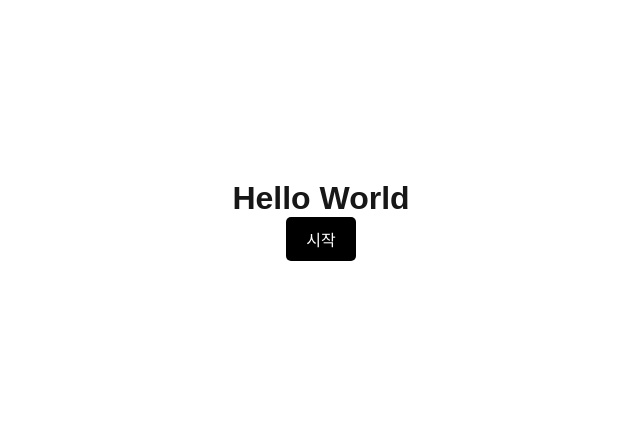
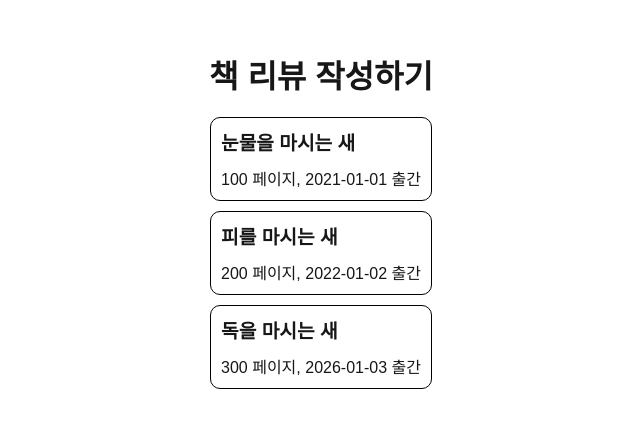
Before and after one commit to pereng11/multi-step-form, a Next.js app: page / in a window 1280 px wide. Shown: the part 180-608 px from the top of the page, without its empty margins (319-959 px from the left). Built offline with nearby package versions, Linux system fonts and the light colour scheme.

Commit message:
feat: 책 목록 페이지 구현

```diff
--- /dev/null
+++ b/src/apis/book/request/useBooks.ts
@@ -0,0 +1,28 @@
+import { useSuspenseQuery } from "@tanstack/react-query";
+import { ReadBookListRs } from "../rqrs/ReadBookListRs";
+import { Book } from "../vo/book";
+
+export const BOOKS_QUERY_KEY = "books";
+
+export const readBookList = async () => {
+  const response = await fetch("http://localhost:3000/api/books");
+  const data = await response.json();
+  return data;
+};
+
+export const useBooks = () => {
+  const { data, ...rest } = useSuspenseQuery<ReadBookListRs>({
+    queryKey: [BOOKS_QUERY_KEY],
+    queryFn: () => readBookList(),
+  });
+
+  const getBook = (bookId: string) => {
+    return data.books.find((book: Book) => book.id === bookId);
+  };
+
+  return {
+    books: data.books,
+    getBook,
+    ...rest,
+  };
+};
--- /dev/null
+++ b/src/apis/book/rqrs/ReadBookListRs.ts
@@ -0,0 +1,5 @@
+import { Book } from "../vo/book";
+
+export type ReadBookListRs = {
+  books: Book[];
+};
--- /dev/null
+++ b/src/components/home/view/BookList.tsx
@@ -0,0 +1,43 @@
+import { useBooks } from "@/apis/book/request/useBooks";
+
+import styled from "@emotion/styled";
+import Link from "next/link";
+
+export const BookList = () => {
+  const { books } = useBooks();
+
+  return (
+    <Container>
+      {books.map((book) => (
+        <li key={book.id}>
+          <Link className="title" href={`/new?id=${book.id}`}>
+            {book.title}
+          </Link>
+          <span>
+            {book.page} 페이지, {book.publishedAt} 출간
+          </span>
+        </li>
+      ))}
+    </Container>
+  );
+};
+
+const Container = styled.ol`
+  display: flex;
+  flex-direction: column;
+  gap: 10px;
+
+  li {
+    display: flex;
+    flex-direction: column;
+    gap: 10px;
+    border: 1px solid #000;
+    padding: 10px;
+    border-radius: 10px;
+
+    .title {
+      font-size: 1.2rem;
+      font-weight: bold;
+    }
+  }
+`;
--- /dev/null
+++ b/src/pages/api/books.ts
@@ -0,0 +1,29 @@
+import { Book } from "@/apis/book/vo/book";
+import { NextApiRequest, NextApiResponse } from "next";
+
+const BOOKS: Book[] = [
+  {
+    id: "1",
+    title: "눈물을 마시는 새",
+    page: 100,
+    publishedAt: "2021-01-01",
+  },
+  {
+    id: "2",
+    title: "피를 마시는 새",
+    page: 200,
+    publishedAt: "2022-01-02",
+  },
+  {
+    id: "3",
+    title: "독을 마시는 새",
+    page: 300,
+    publishedAt: "2026-01-03",
+  },
+];
+
+export default async function handler(req: NextApiRequest, res: NextApiResponse) {
+  if (req.method === "GET") {
+    res.status(200).json({ books: BOOKS });
+  }
+}
--- a/src/pages/index.tsx
+++ b/src/pages/index.tsx
@@ -1,11 +1,14 @@
+import { BookList } from "@/components/home/view/BookList";
 import styled from "@emotion/styled";
-import Link from "next/link";
+import { Suspense } from "react";
 
 export default function Home() {
   return (
     <Container>
-      <h1>Hello World</h1>
-      <StyledLink href="/new">시작</StyledLink>
+      <h1>책 리뷰 작성하기</h1>
+      <Suspense fallback={<div>Loading...</div>}>
+        <BookList />
+      </Suspense>
     </Container>
   );
 }
@@ -15,12 +18,6 @@ const Container = styled.div`
   flex-direction: column;
   align-items: center;
   justify-content: center;
+  gap: 20px;
   height: 100vh;
 `;
-
-const StyledLink = styled(Link)`
-  background-color: #000;
-  color: #fff;
-  padding: 10px 20px;
-  border-radius: 5px;
-`;
```
